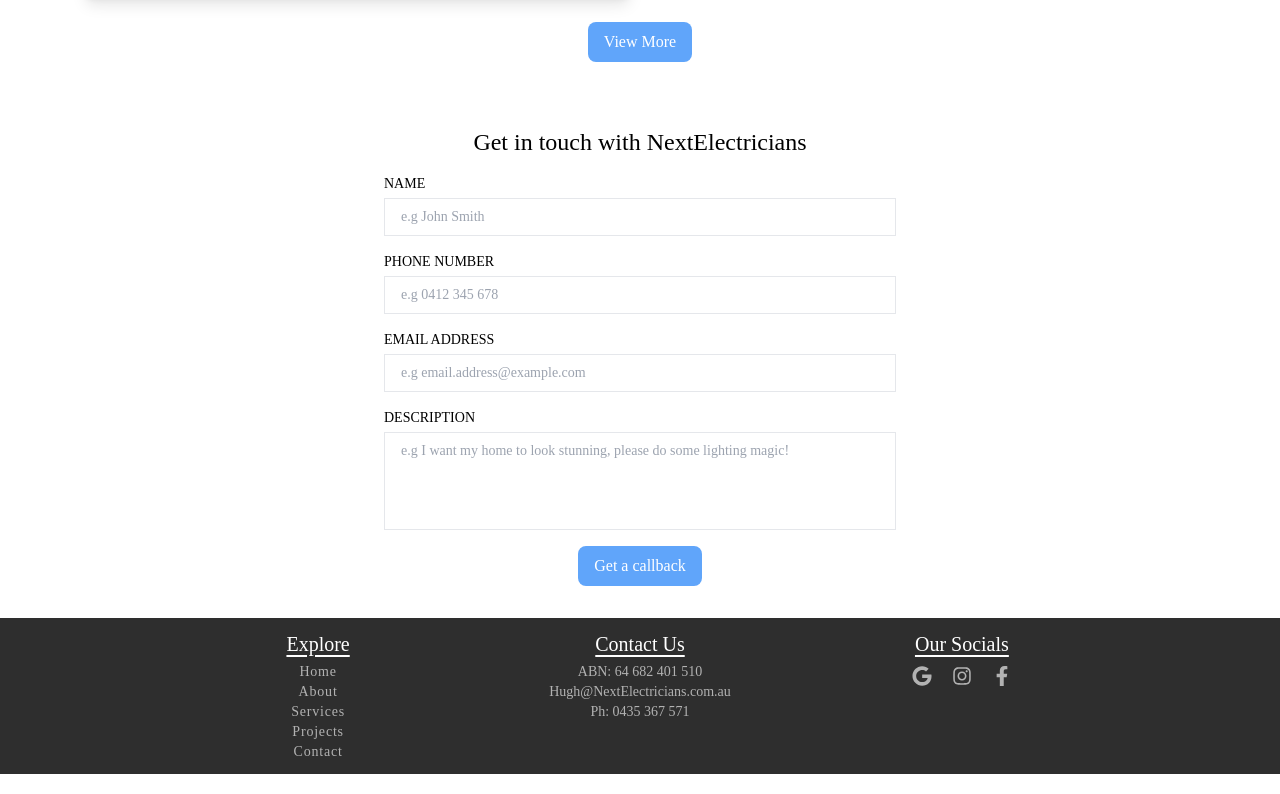
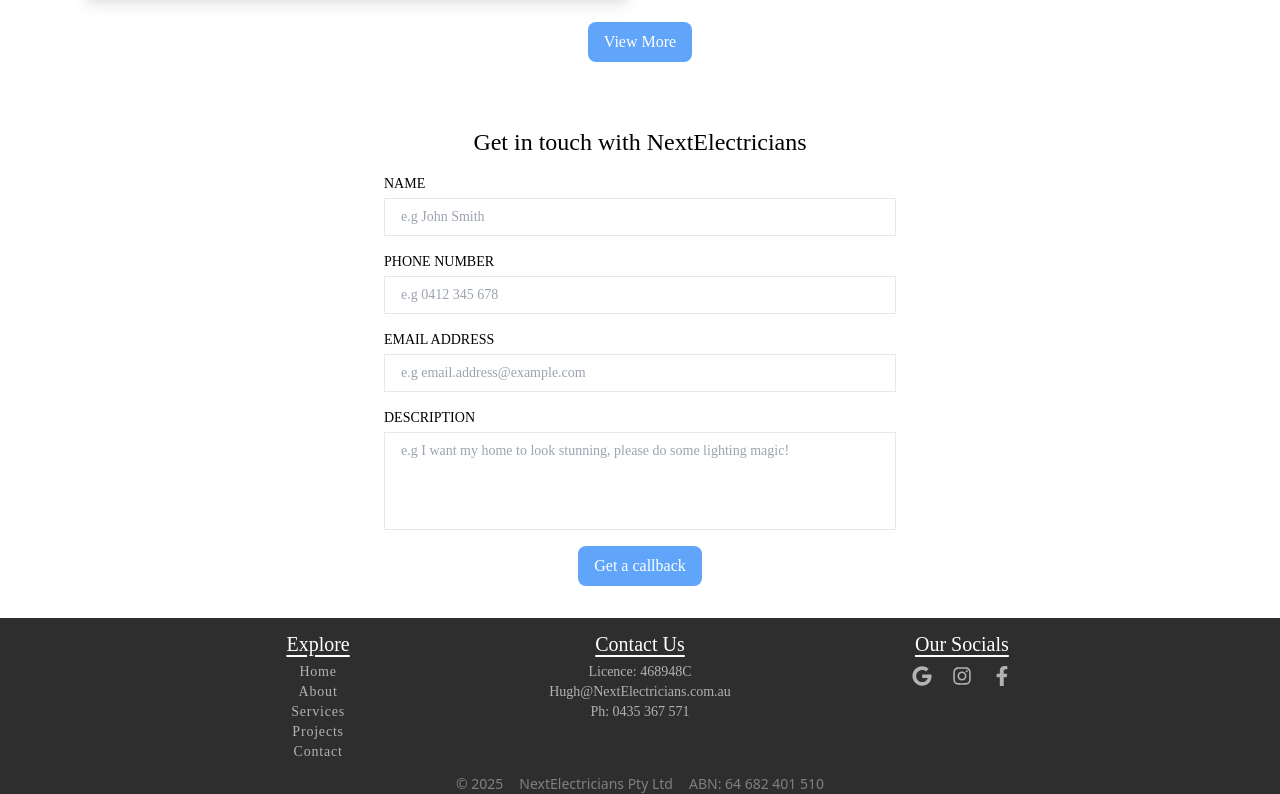
Before and after one commit to Wazmond/next-electricians, a Next.js app: page / in a window 1280 px wide. Shown: the part 2500-3294 px from the top of the page. Built offline with nearby package versions, Linux system fonts and the light colour scheme; a web font is replaced by a local one.

Commit message:
Added Copyright Tag even though its not needed, Company name, ABN, and Hugh's licence number

```diff
--- a/src/app/(frontend)/ui/footer/index.tsx
+++ b/src/app/(frontend)/ui/footer/index.tsx
@@ -17,7 +17,7 @@ const Footer = () => {
 
         <div className="flex-col text-center text-mono-400">
           <h3 className="text-white underline underline-offset-4 mb-1">Contact Us</h3>
-          <p>ABN: 64 682 401 510</p>
+          <p>Licence: 468948C</p>
           <p>Hugh@NextElectricians.com.au</p>
           <p>Ph: 0435 367 571</p>
         </div>
@@ -29,6 +29,11 @@ const Footer = () => {
           </div>
         </div>
       </div>
+      <div className="flex flex-row text-mono-500 gap-4 justify-center">
+        <p>© 2025</p>
+        <p>NextElectricians Pty Ltd</p>
+        <p>ABN: 64 682 401 510</p>
+      </div>
     </div>
   )
 }
```
